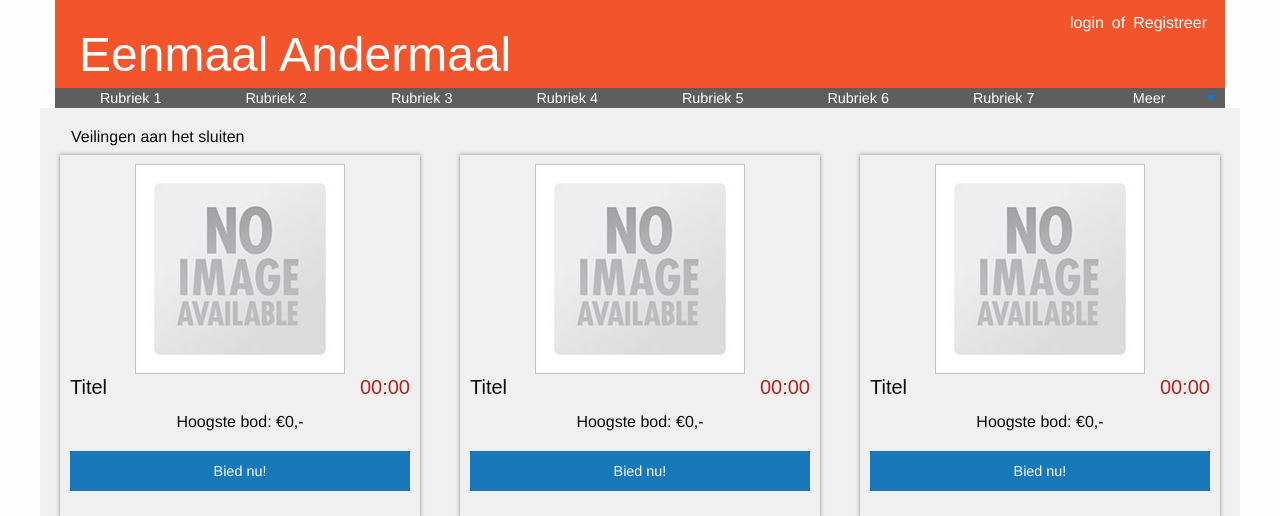
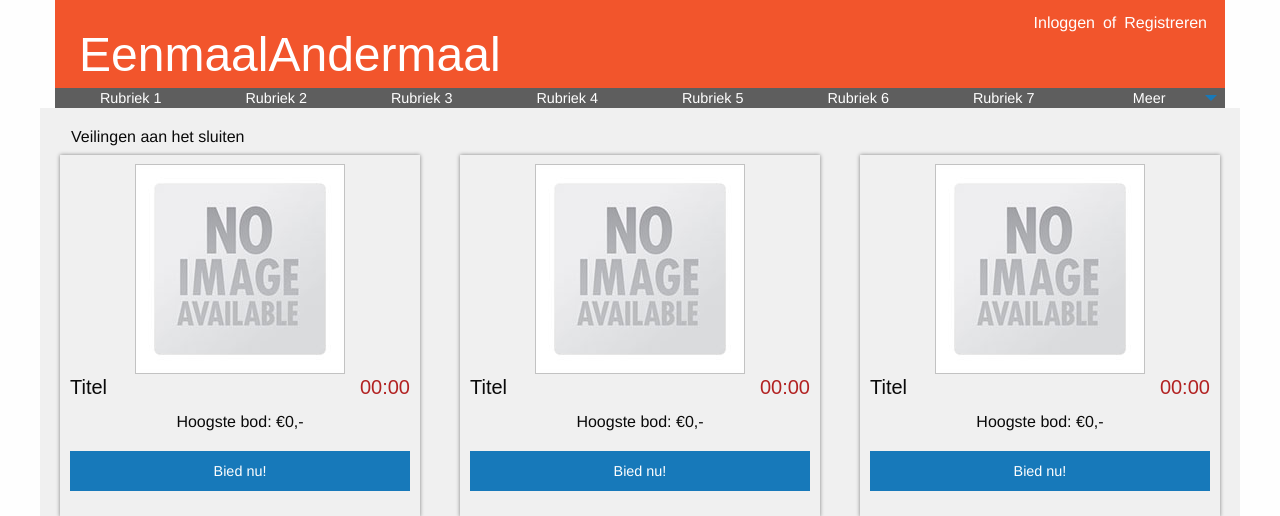
Before and after one commit to YTSengul/Auctionwebsite-eenmaalandermaal-2018-19, a PHP site: page / in a window 1280 px wide. Shown: the top 516 px of the page. Run offline with PHP 8.4, Linux system fonts and the light colour scheme; some libraries are stand-ins or nearby versions.

Commit message:
Mijn header is de enige echte

```diff
--- a/Veilingsite/header.php
+++ b/Veilingsite/header.php
@@ -3,7 +3,7 @@
 ?>
 
 <!doctype html>
-<html class="" lang="en" dir="ltr">
+<html class="" lang="nl" dir="ltr">
 <head>
     <meta charset="utf-8">
     <meta http-equiv="x-ua-compatible" content="ie=edge">
@@ -18,11 +18,11 @@
     <div class="grid-x grid-padding-x">
         <div class="medium-12 cell">
             <div class="header">
-                <h1>Eenmaal Andermaal</h1>
+                <h1>EenmaalAndermaal</h1>
                 <ul class="menu align-right">
-                    <li><a href="#">login</a></li>
+                    <li><a href="#">Inloggen</a></li>
                     <li><p>of</p></li>
-                    <li><a href="#">Registreer</a></li>
+                    <li><a href="#">Registreren</a></li>
                 </ul>
             </div>
         </div>
```
Also changed, not shown: Veilingsite/login.html (+5 -4 lines).
